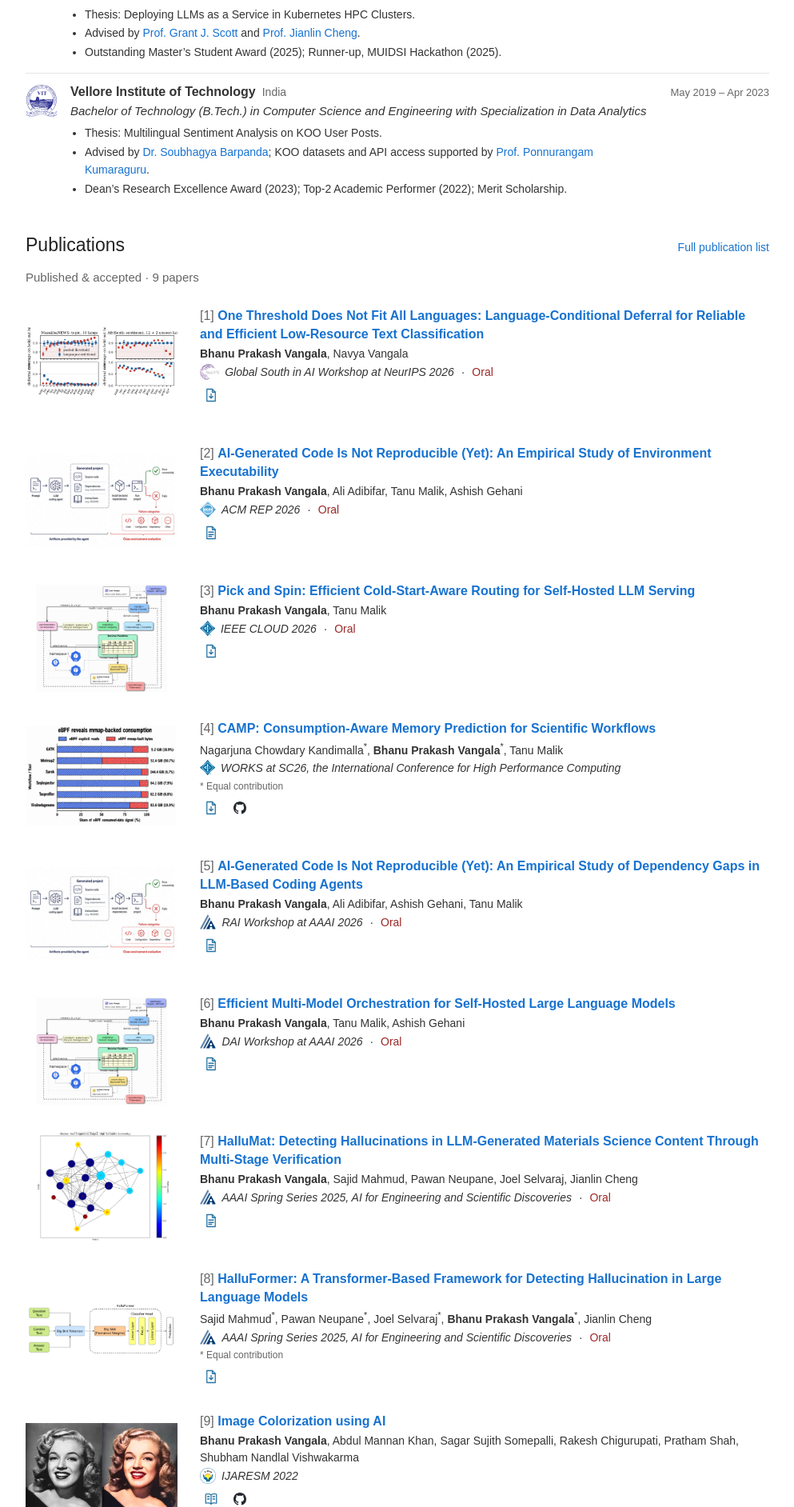
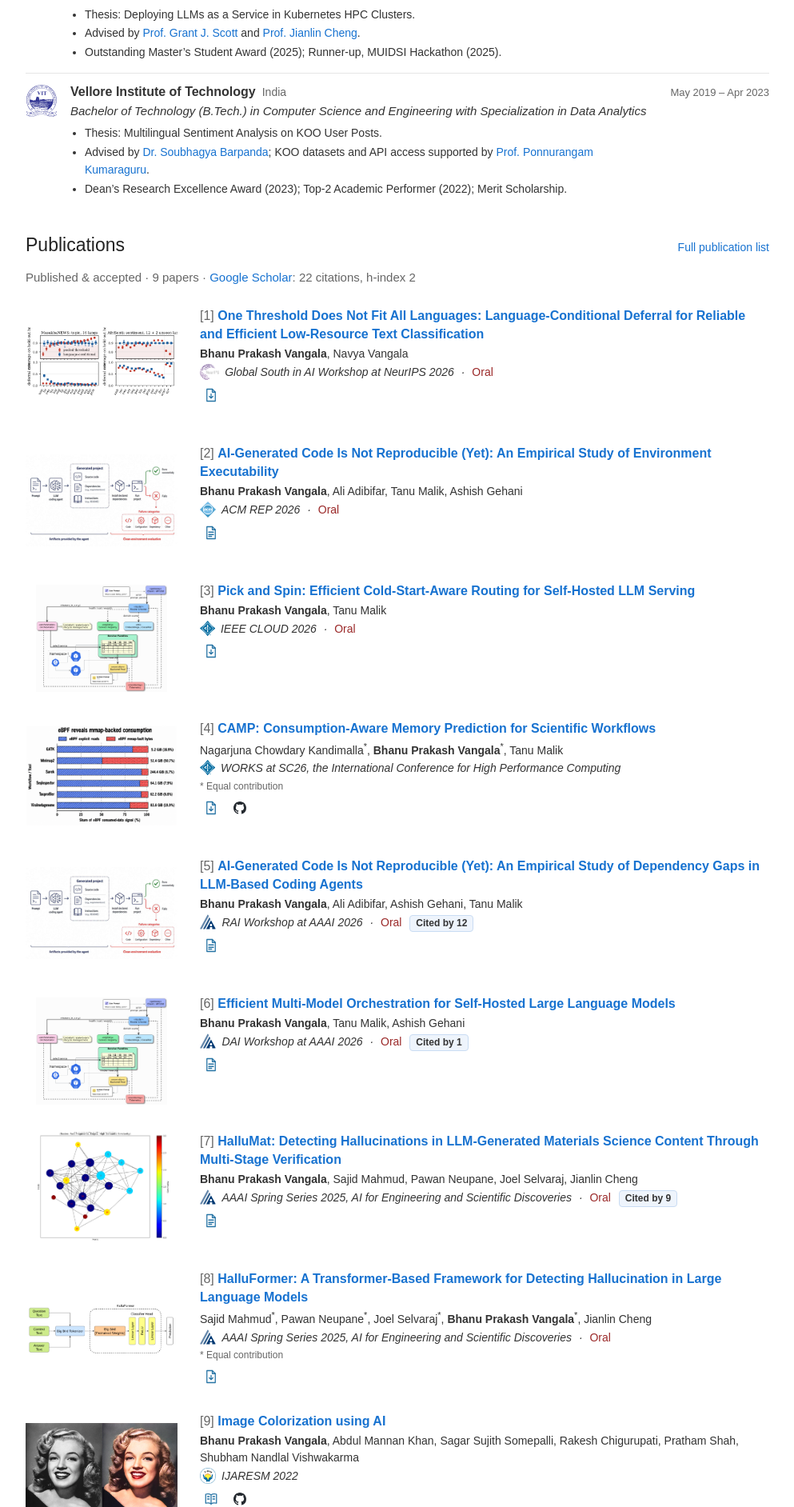
Before and after one commit to bhanuprakashvangala/bhanuprakashvangala.github.io, a Jekyll site: the page built from _pages/about.md, in a window 1280 px wide. Shown: the part 1860-3744 px from the top of the page at 80% size, without its empty margins (143-1136 px from the left). Built offline with Jekyll 4.4.1, drawn with Linux system fonts in a browser that asks for light colours.

Commit message:
Show Google Scholar citation counts on publications

```diff
--- a/_data/cv.yml
+++ b/_data/cv.yml
@@ -235,6 +235,7 @@
 - id: beyond-functional-correctness
   ref: 2
   title: 'AI-Generated Code Is Not Reproducible (Yet): An Empirical Study of Environment Executability'
+  scholar_title: 'AI-Generated Code Is Not Reproducible (Yet): An Empirical Study of Execution Reliability in LLM-Based Coding Agents'
   authors:
   - Bhanu Prakash Vangala
   - Ali Adibifar
@@ -254,6 +255,7 @@
 - id: pick-and-spin
   ref: 3
   title: 'Pick and Spin: Efficient Cold-Start-Aware Routing for Self-Hosted LLM Serving'
+  scholar_title: 'Pick and Spin: Cold-Start-Aware Routing for Self-Hosted LLM Serving'
   authors:
   - Bhanu Prakash Vangala
   - Tanu Malik
--- a/_includes/pub-list.html
+++ b/_includes/pub-list.html
@@ -5,7 +5,7 @@
 <div class="pub-body">
 <h3 class="pub-title">{% if pub.links.size > 0 %}<a href="{{ pub.links.first.url | relative_url }}">{{ pub.title }}</a>{% else %}{{ pub.title }}{% endif %}</h3>
 <p class="pub-authors">{% for author in pub.authors %}{% if author == site.data.cv.profile.name %}<strong>{{ author }}</strong>{% else %}{{ author }}{% endif %}{% if pub.equal_contributors contains author %}<sup>*</sup>{% endif %}{% unless forloop.last %}, {% endunless %}{% endfor %}</p>
-<p class="pub-meta">{% include venue-logo.html venue=pub.venue %}{% if pub.status == 'preparation' %}Intended venue: {% endif %}{% if pub.venue_url %}<a href="{{ pub.venue_url }}" title="Venue website">{{ pub.venue }}</a>{% else %}{{ pub.venue }}{% endif %}{% if pub.publisher_label %} <span class="publisher-label">({{ pub.publisher_label }})</span>{% endif %}{% if pub.kind %} <span class="meta-separator">·</span> <span class="presentation">{{ pub.kind }}</span>{% endif %}{% if pub.status == 'review' %} <span class="review-status">Under review</span>{% elsif pub.status == 'preparation' %} <span class="review-status">In preparation</span>{% endif %}</p>
+<p class="pub-meta">{% include venue-logo.html venue=pub.venue %}{% if pub.status == 'preparation' %}Intended venue: {% endif %}{% if pub.venue_url %}<a href="{{ pub.venue_url }}" title="Venue website">{{ pub.venue }}</a>{% else %}{{ pub.venue }}{% endif %}{% if pub.publisher_label %} <span class="publisher-label">({{ pub.publisher_label }})</span>{% endif %}{% if pub.kind %} <span class="meta-separator">·</span> <span class="presentation">{{ pub.kind }}</span>{% endif %}{% assign pub_slug = pub.scholar_title | default: pub.title | slugify %}{% assign gs = site.data.scholar.publications | where: 'slug', pub_slug | first %}{% if gs and gs.citations > 0 %} <a class="cited-by" href="{{ site.data.scholar.url }}" title="Google Scholar citations">Cited by {{ gs.citations }}</a>{% endif %}{% if pub.status == 'review' %} <span class="review-status">Under review</span>{% elsif pub.status == 'preparation' %} <span class="review-status">In preparation</span>{% endif %}</p>
 {% if pub.equal_contributors %}<p class="equal-note">* Equal contribution</p>{% endif %}
 {% if pub.links.size > 0 %}<p class="pub-actions">{% for link in pub.links %}{% if link.url contains 'github.com/' %}<a class="github-link" href="{{ link.url }}" aria-label="GitHub repository for {{ pub.title | escape }}" title="View on GitHub">{% include github-icon.html %}</a>{% else %}{% include resource-link.html link=link context=pub.title %}{% endif %}{% endfor %}</p>{% endif %}
 {% if pub.related_work %}{% assign rw = pub.related_work %}<div class="related-paper"><span class="related-chip">{% include venue-logo.html venue=rw.venue %}Earlier workshop version: {% if rw.venue_url %}<a href="{{ rw.venue_url }}" title="Workshop website">{{ rw.venue | default: rw.label }}</a>{% else %}{{ rw.venue | default: rw.label }}{% endif %}{% if rw.url %}{% include resource-link.html link=rw context=rw.venue %}{% endif %}</span><span class="related-authors">{{ rw.authors | join: ', ' }}</span></div>{% endif %}
--- a/_pages/about.md
+++ b/_pages/about.md
@@ -45,7 +45,7 @@
 </section>
 <section id="publications" class="section" aria-labelledby="pubs-title">
 <div class="section-head"><h2 id="pubs-title">Publications</h2><a href="{{ '/publications/' | relative_url }}">Full publication list</a></div>
-<p class="publication-note">{% assign accepted = cv.publications | where: 'status', 'accepted' %}Published &amp; accepted · {{ accepted.size }} papers</p>
+<p class="publication-note">{% assign accepted = cv.publications | where: 'status', 'accepted' %}Published &amp; accepted · {{ accepted.size }} papers{% if site.data.scholar %} · <a href="{{ site.data.scholar.url }}">Google Scholar</a>: {{ site.data.scholar.citations }} citations, h-index {{ site.data.scholar.h_index }}{% endif %}</p>
 {% assign accepted = cv.publications | where: 'status', 'accepted' %}{% include pub-list.html items=accepted %}
 </section>
 <section id="submitted" class="section" aria-labelledby="submitted-title">
--- a/assets/css/portfolio.css
+++ b/assets/css/portfolio.css
@@ -1101,3 +1101,20 @@
     animation: none;
   }
 }
+.cited-by {
+  display: inline-block;
+  margin-left: 6px;
+  padding: 0 7px;
+  border-radius: 4px;
+  background: #eef4fc;
+  border: 1px solid #c9dcf3;
+  color: #1a5fa8;
+  font-size: 12px;
+  font-style: normal;
+  font-weight: 600;
+  line-height: 1.6;
+}
+.cited-by:hover {
+  background: #deebfa;
+  text-decoration: none;
+}
```
Also changed, not shown: _data/scholar.json (added, +40 -0 lines), google_scholar_crawler/main.py (added, +63 -0 lines).
